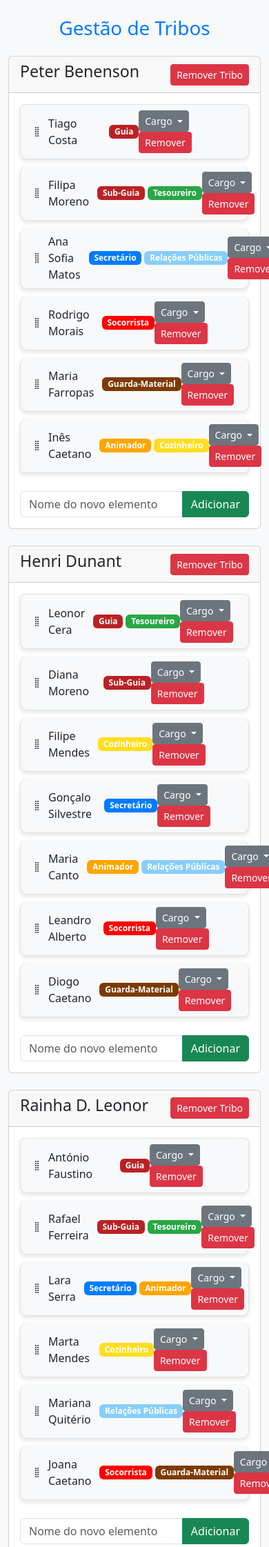
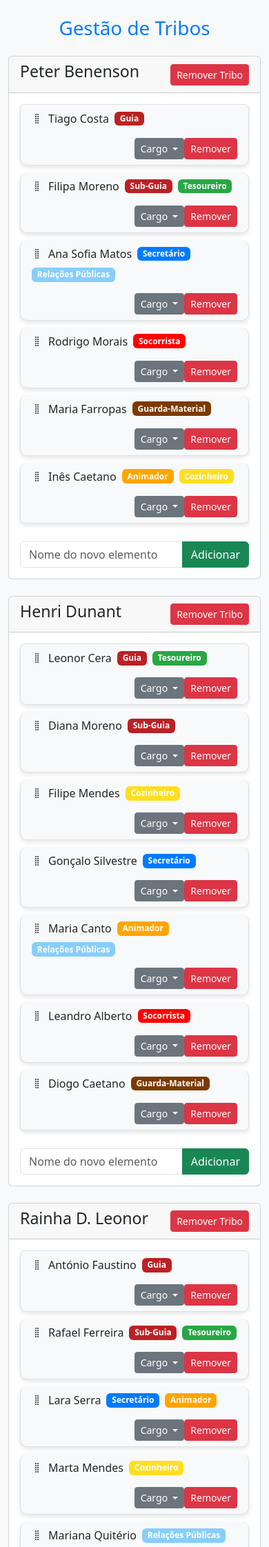
Before and after one commit to tiagocosta26/gestor_presencas, a Flask app: page /gestao_tribos in a window 390 px wide; the page is wider, and only the part inside the window is pictured. Shown: the top 2243 px of that part at 69% size. Run offline with Flask 3, Linux system fonts and the light colour scheme.

Commit message:
teste mobile

```diff
--- a/templates/gestao_tribos.html
+++ b/templates/gestao_tribos.html
@@ -28,9 +28,33 @@
     .dropdown-item i {
         margin-right: .5rem;
     }
-    /* Estilo para os badges com cores dinâmicas */
     .badge-cargo {
-        color: white; /* Garante que o texto seja branco para visibilidade */
+        color: white;
+    }
+    .flex-item-group {
+        display: flex;
+        flex-wrap: wrap; /* Permite que os itens quebrem para a próxima linha */
+        align-items: center;
+        gap: 0.5rem; /* Espaçamento entre os itens */
+    }
+    .botoes-mobile {
+        margin-top: 0.5rem;
+    }
+    /* Estilo para ajustar a ordem e o espaçamento em ecrãs pequenos */
+    @media (max-width: 575.98px) {
+      .list-group-item .botoes-mobile {
+        margin-top: 1rem;
+        width: 100%;
+        display: flex;
+        justify-content: flex-end;
+      }
+      .list-group-item {
+        flex-direction: column;
+        align-items: flex-start !important;
+      }
+      .list-group-item > .flex-item-group {
+        margin-bottom: 0;
+      }
     }
   </style>
 </head>
@@ -51,16 +75,16 @@
             <ul id="lista-{{ tribo }}" class="list-group sortable" data-tribo="{{ tribo }}">
                 {% for pessoa in membros %}
                 <li class="list-group-item d-flex justify-content-between align-items-center sortable-handle" data-nome-pessoa="{{ pessoa.nome }}">
-                    <div class="d-flex align-items-center">
-                        <i class="bi bi-grip-vertical me-2"></i>
-                        <span class="nome-pessoa me-2">{{ pessoa.nome }}</span>
+                    <div class="flex-item-group">
+                        <i class="bi bi-grip-vertical"></i>
+                        <span class="nome-pessoa">{{ pessoa.nome }}</span>
                         {% if pessoa.cargo %}
                             {% for cargo in pessoa.cargo %}
-                                <span class="badge badge-cargo ms-1" style="background-color: {{ cargos_disponiveis.get(cargo, '#6c757d') }};">{{ cargo }}</span>
+                                <span class="badge badge-cargo" style="background-color: {{ cargos_disponiveis.get(cargo, '#6c757d') }};">{{ cargo }}</span>
                             {% endfor %}
                         {% endif %}
                     </div>
-                    <div>
+                    <div class="botoes-mobile">
                         <div class="dropdown" style="display:inline;">
                           <button class="btn btn-sm btn-secondary dropdown-toggle" type="button" data-bs-toggle="dropdown" aria-expanded="false">
                             Cargo
@@ -134,7 +158,7 @@
             document.querySelectorAll(".sortable").forEach(function(lista) {
                 new Sortable(lista, {
                     animation: 150,
-                    handle: '.sortable-handle',
+                    handle: '.bi-grip-vertical',
                     onEnd: function(evt) {
                         let tribo = lista.getAttribute("data-tribo");
                         let novaOrdem = Array.from(lista.children).map(li => li.querySelector('span.nome-pessoa').innerText);
@@ -174,15 +198,15 @@
                         if (data.status === 'ok') {
                             if (acao === 'adicionar_cargo') {
                                 const pessoaLi = containerPessoas.querySelector(`[data-nome-pessoa="${nomePessoa}"]`);
-                                const cargosDiv = pessoaLi.querySelector('.d-flex.align-items-center');
+                                const cargosDiv = pessoaLi.querySelector('.flex-item-group');
 
                                 cargosDiv.querySelectorAll('.badge').forEach(badge => badge.remove());
 
                                 const cargos = data.pessoa.cargo;
                                 cargos.forEach(cargo => {
                                     const badge = document.createElement('span');
-                                    const cor = cargosDisponiveis[cargo] || '#6c757d'; // Usa a cor do mapa
-                                    badge.className = `badge badge-cargo ms-1`;
+                                    const cor = cargosDisponiveis[cargo] || '#6c757d';
+                                    badge.className = `badge badge-cargo`;
                                     badge.style.backgroundColor = cor;
                                     badge.textContent = cargo;
                                     cargosDiv.appendChild(badge);
@@ -197,12 +221,13 @@
                                 const li = document.createElement('li');
                                 li.className = 'list-group-item d-flex justify-content-between align-items-center sortable-handle';
                                 li.setAttribute('data-nome-pessoa', novaPessoa.nome);
+
                                 li.innerHTML = `
-                                    <div class="d-flex align-items-center">
-                                        <i class="bi bi-grip-vertical me-2"></i>
-                                        <span class="nome-pessoa me-2">${novaPessoa.nome}</span>
+                                    <div class="flex-item-group">
+                                        <i class="bi bi-grip-vertical"></i>
+                                        <span class="nome-pessoa">${novaPessoa.nome}</span>
                                     </div>
-                                    <div>
+                                    <div class="botoes-mobile">
                                         <div class="dropdown" style="display:inline;">
                                           <button class="btn btn-sm btn-secondary dropdown-toggle" type="button" data-bs-toggle="dropdown" aria-expanded="false">
                                             Cargo
```
